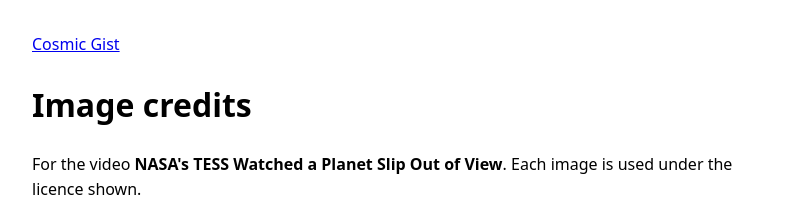
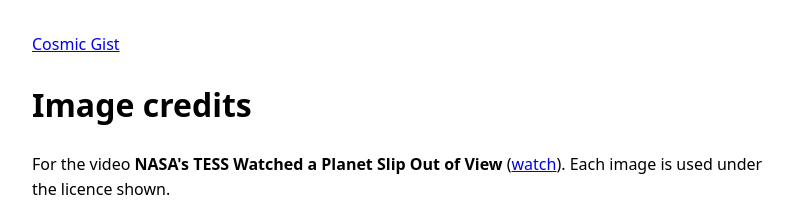
Before and after one commit to ankushbhaskar/cosmic-gist, a plain HTML site: page credits/en/2026-11-11-a-tess-disappearing-act-the-vanishing-transits-of.html in a window 1280 px wide. Shown: the top 216 px of the page, without its empty margins (240-1036 px from the left). Drawn offline with Linux system fonts and the light colour scheme.

Commit message:
Image credits: NASA's TESS Watched a Planet Slip Out of View

```diff
--- a/credits/en/2026-11-11-a-tess-disappearing-act-the-vanishing-transits-of.html
+++ b/credits/en/2026-11-11-a-tess-disappearing-act-the-vanishing-transits-of.html
@@ -1,5 +1,5 @@
 <!DOCTYPE html>
-<html lang="en"><head><meta charset="utf-8"><meta name="viewport" content="width=device-width, initial-scale=1"><title>Image credits – NASA&#x27;s TESS Watched a Planet Slip Out of View</title><style>body{font:16px/1.6 system-ui,sans-serif;max-width:46rem;margin:2rem auto;padding:0 1rem}li{margin:.4rem 0;overflow-wrap:anywhere}</style></head><body><p><a href="../../index.html">Cosmic Gist</a></p><h1>Image credits</h1><p>For the video <b>NASA&#x27;s TESS Watched a Planet Slip Out of View</b>. Each image is used under the licence shown.</p><ul>
+<html lang="en"><head><meta charset="utf-8"><meta name="viewport" content="width=device-width, initial-scale=1"><title>Image credits – NASA&#x27;s TESS Watched a Planet Slip Out of View</title><style>body{font:16px/1.6 system-ui,sans-serif;max-width:46rem;margin:2rem auto;padding:0 1rem}li{margin:.4rem 0;overflow-wrap:anywhere}</style></head><body><p><a href="../../index.html">Cosmic Gist</a></p><h1>Image credits</h1><p>For the video <b>NASA&#x27;s TESS Watched a Planet Slip Out of View</b> (<a href="https://youtu.be/Aweo2hiu1ww">watch</a>). Each image is used under the licence shown.</p><ul>
 <li>Figures: Samuel W. Yee et al. (2026), The Astrophysical Journal Letters (2026), 1011, L60 – <a href="http://creativecommons.org/licenses/by/4.0/ – https://arxiv.org/abs/2611.13343">http://creativecommons.org/licenses/by/4.0/ – https://arxiv.org/abs/2611.13343</a></li>
 <li>ESO/M. Kornmesser / Wikimedia Commons (CC BY 4.0) – <a href="https://commons.wikimedia.org/wiki/File:Artist%E2%80%99s_impression_of_an_ultra-hot_Jupiter_transiting_its_star.jpg">https://commons.wikimedia.org/wiki/File:Artist%E2%80%99s_impression_of_an_ultra-hot_Jupiter_transiting_its_star.jpg</a></li>
 <li>NASA/GSFC (NASA media (public domain; no endorsement implied)) – <a href="https://images.nasa.gov/details/GSFC_20190725_TESS_m13238_First_Year">https://images.nasa.gov/details/GSFC_20190725_TESS_m13238_First_Year</a></li>
```
